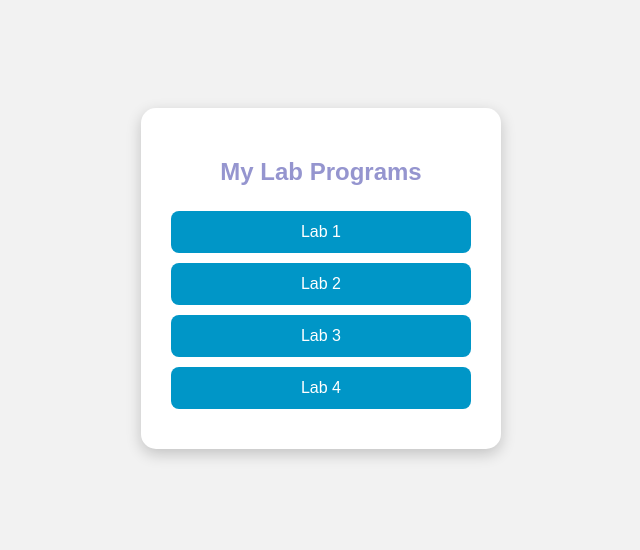
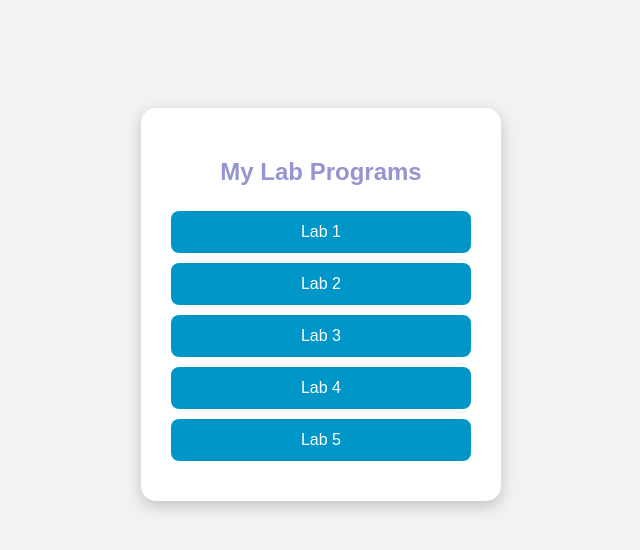
Before and after one commit to chiranthanr2006/weblab, a plain HTML site: page index.html in a window 1280 px wide. Shown: the whole page, without its empty margins (319-959 px from the left). Drawn offline with Linux system fonts and the light colour scheme.

Commit message:
Update index.html

```diff
--- a/index.html
+++ b/index.html
@@ -51,6 +51,7 @@
         <a href="Lab2.html">Lab 2</a>
         <a href="Lab3.html">Lab 3</a>
         <a href="Lab4.xml">Lab 4</a>
+        <a href="Lab5.php">Lab 5</a>
     </div>
 
 </body>
```
